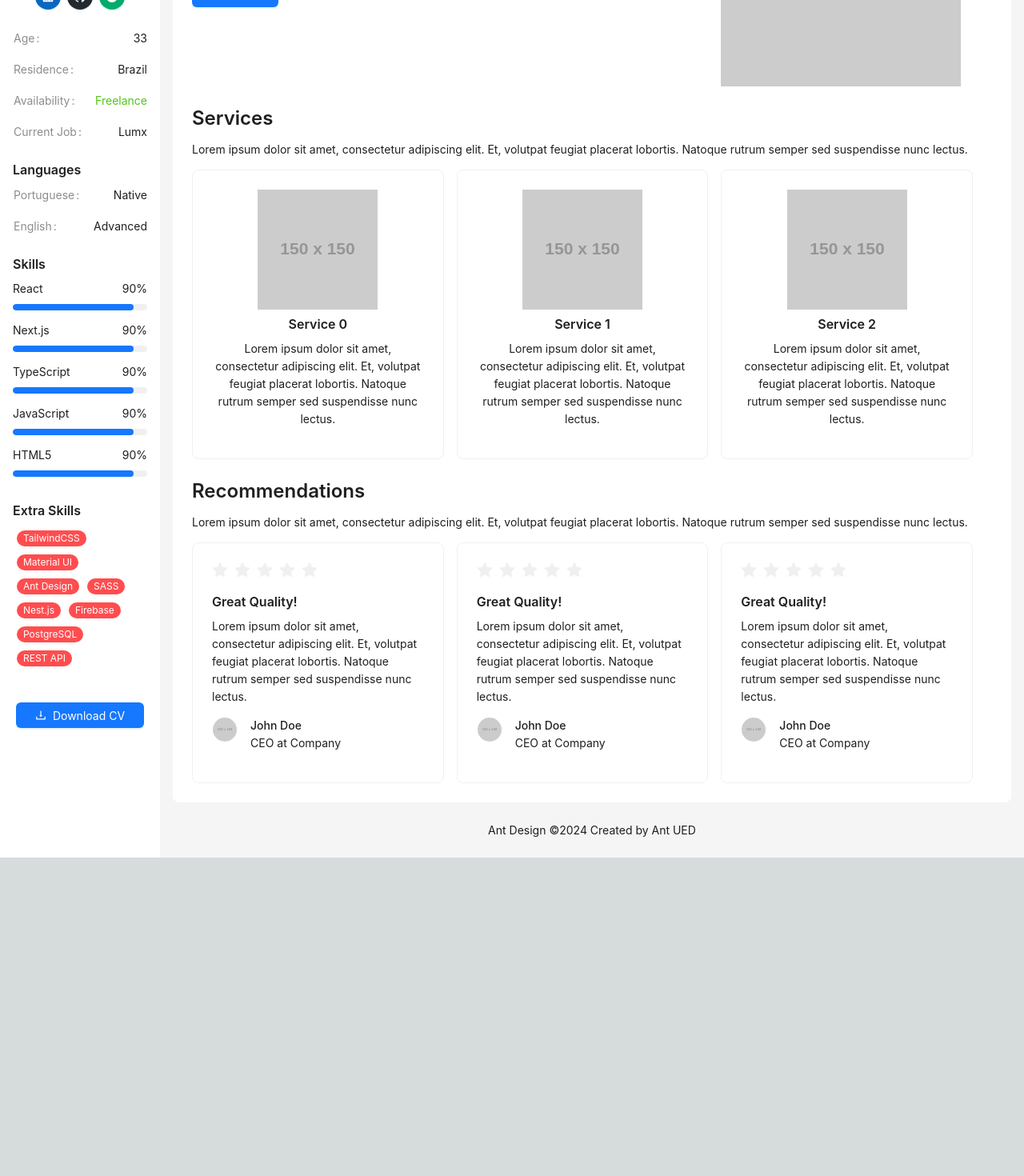
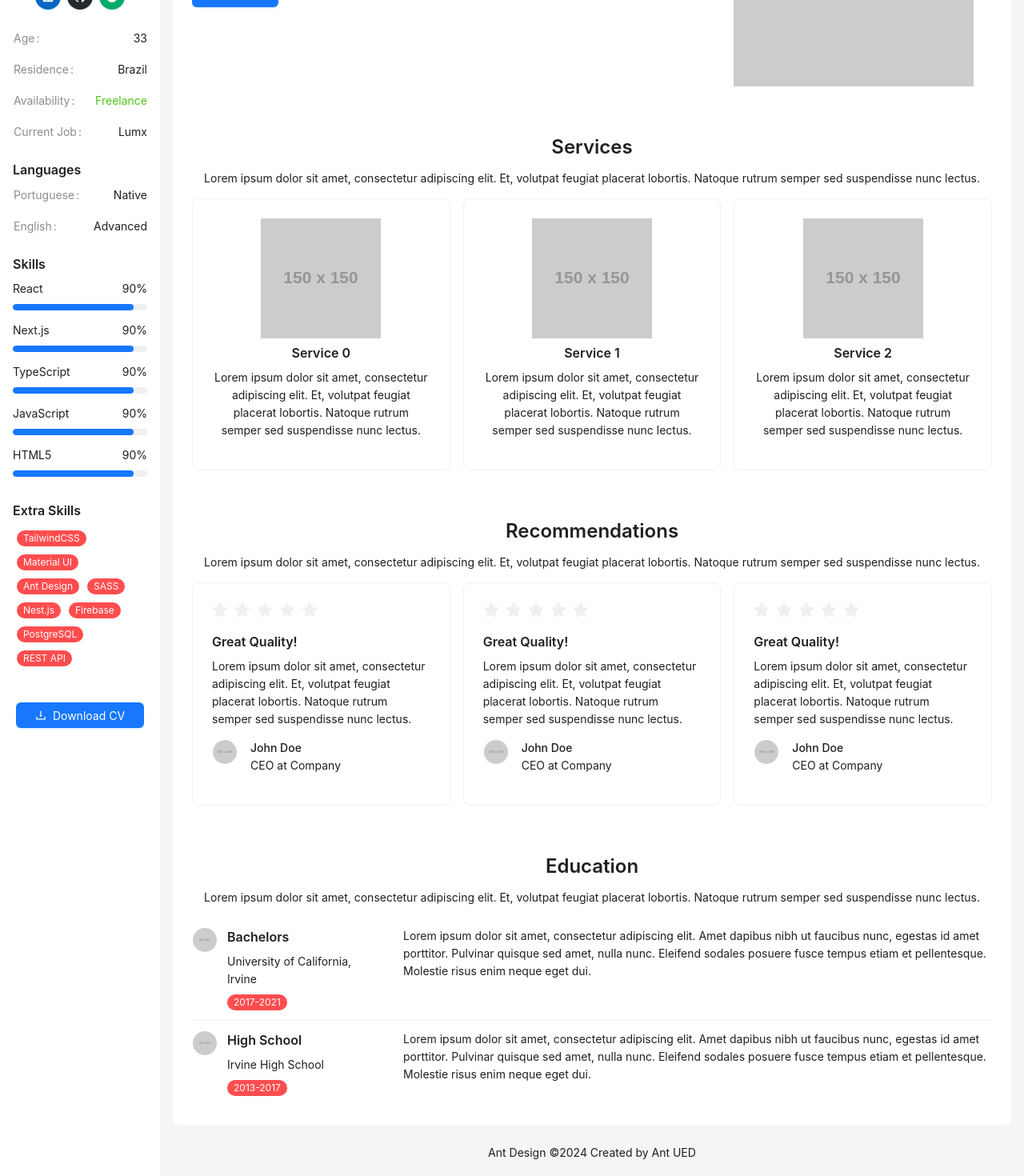
Before and after one commit to thamys/thamysg, a Next.js app: page / in a window 1280 px wide. Shown: the part 240-1710 px from the top of the page at 80% size. Before the commit the page ends 1312 px from the top, so only its background shows below. Built offline with nearby package versions, Linux system fonts and the light colour scheme.

Commit message:
Edducation

```diff
--- /dev/null
+++ b/app/education/constants.ts
@@ -0,0 +1,33 @@
+interface DataType {
+  gender?: string;
+  name: {
+    title?: string;
+    first?: string;
+    last?: string;
+  };
+  email?: string;
+  picture: {
+    large?: string;
+    medium?: string;
+    thumbnail?: string;
+  };
+  nat?: string;
+  loading: boolean;
+}
+
+export const educationList = [
+  {
+    title: "Bachelors",
+    date: "2017-2021",
+    description:
+      "Lorem ipsum dolor sit amet, consectetur adipiscing elit. Amet dapibus nibh ut faucibus nunc, egestas id amet porttitor. Pulvinar quisque sed amet, nulla nunc. Eleifend sodales posuere fusce tempus etiam et pellentesque. Molestie risus enim neque eget dui.",
+    location: "University of California, Irvine",
+  },
+  {
+    title: "High School",
+    date: "2013-2017",
+    description:
+      "Lorem ipsum dolor sit amet, consectetur adipiscing elit. Amet dapibus nibh ut faucibus nunc, egestas id amet porttitor. Pulvinar quisque sed amet, nulla nunc. Eleifend sodales posuere fusce tempus etiam et pellentesque. Molestie risus enim neque eget dui.",
+    location: "Irvine High School",
+  },
+];
--- /dev/null
+++ b/app/education/index.tsx
@@ -0,0 +1,63 @@
+"use client";
+import {
+  Avatar,
+  Badge,
+  Button,
+  Col,
+  Flex,
+  List,
+  Row,
+  Skeleton,
+  Space,
+  Typography,
+} from "antd";
+import React, { useEffect, useState } from "react";
+import { educationList } from "./constants";
+const EducationComponent = () => {
+  return (
+    <Col id="education" span={24}>
+      <Row>
+        <Col span={24} className="text-center">
+          <Typography.Title level={3}>Education</Typography.Title>
+          <Typography.Paragraph>
+            Lorem ipsum dolor sit amet, consectetur adipiscing elit. Et,
+            volutpat feugiat placerat lobortis. Natoque rutrum semper sed
+            suspendisse nunc lectus.
+          </Typography.Paragraph>
+        </Col>
+        <Col span={24}>
+          <List
+            className="w-full"
+            itemLayout="horizontal"
+            dataSource={educationList}
+            renderItem={(item) => (
+              <List.Item className="w-full">
+                <Flex gap={24}>
+                  <Col className="min-w-60">
+                    <Flex gap={12}>
+                      <Avatar src="https://via.placeholder.com/60" />
+                      <Flex gap={8} vertical>
+                        <Typography.Title level={5} className="!mb-0">
+                          {item.title}
+                        </Typography.Title>
+                        <Typography.Text className="!mt-0">
+                          {item.location}
+                        </Typography.Text>
+                        <Badge status="success" count={item.date} />
+                      </Flex>
+                    </Flex>
+                  </Col>
+                  <Col className="w-full grow">
+                    <Typography.Text>{item.description}</Typography.Text>
+                  </Col>
+                </Flex>
+              </List.Item>
+            )}
+          />
+        </Col>
+      </Row>
+    </Col>
+  );
+};
+
+export default EducationComponent;
--- a/app/page.tsx
+++ b/app/page.tsx
@@ -12,10 +12,12 @@ import {
 } from "antd";
 import React from "react";
 import RecommendationsComponent from "./recommendations";
+import ServicesComponent from "./services";
+import EducationComponent from "./education";
 
 const LandingPage = () => {
   return (
-    <Row gutter={[24, 24]} className="w-full">
+    <Row gutter={[0, 60]} className="w-full">
       <Col span={24} id="hero">
         <Row gutter={[16, 16]}>
           <Col span={16}>
@@ -34,34 +36,9 @@ const LandingPage = () => {
           </Col>
         </Row>
       </Col>
-      <Col span={24} id="services">
-        <Row>
-          <Col span={24}>
-            <Typography.Title level={3}>Services</Typography.Title>
-            <Typography.Paragraph>
-              Lorem ipsum dolor sit amet, consectetur adipiscing elit. Et,
-              volutpat feugiat placerat lobortis. Natoque rutrum semper sed
-              suspendisse nunc lectus.
-            </Typography.Paragraph>
-          </Col>
-          <div className="grid grid-flow-row grid-cols-3 gap-4 grow">
-            {Array(3)
-              .fill(0)
-              .map((_, index) => (
-                <Card className="w-full flex-grow text-center">
-                  <Image src="https://via.placeholder.com/150" alt="Service" />
-                  <Typography.Title level={5}>Service {index}</Typography.Title>
-                  <Typography.Paragraph>
-                    Lorem ipsum dolor sit amet, consectetur adipiscing elit. Et,
-                    volutpat feugiat placerat lobortis. Natoque rutrum semper
-                    sed suspendisse nunc lectus.
-                  </Typography.Paragraph>
-                </Card>
-              ))}
-          </div>
-        </Row>
-      </Col>
+      <ServicesComponent />
       <RecommendationsComponent />
+      <EducationComponent/>
     </Row>
   );
 };
--- a/app/recommendations.tsx
+++ b/app/recommendations/index.tsx
@@ -5,7 +5,7 @@ const RecommendationsComponent = () => {
   return (
     <Col span={24} id="recommendations">
       <Row>
-        <Col span={24}>
+        <Col span={24} className="text-center">
           <Typography.Title level={3}>Recommendations</Typography.Title>
           <Typography.Paragraph>
             Lorem ipsum dolor sit amet, consectetur adipiscing elit. Et,
--- /dev/null
+++ b/app/services/index.tsx
@@ -0,0 +1,39 @@
+'use client';
+import { Card, Col, Image, Row, Typography } from "antd";
+import React from "react";
+
+const ServicesComponent = () => {
+  return (
+    <Col span={24} id="services">
+      <Row>
+        <Col span={24} className="text-center">
+          <Typography.Title level={3}>Services</Typography.Title>
+          <Typography.Paragraph>
+            Lorem ipsum dolor sit amet, consectetur adipiscing elit. Et,
+            volutpat feugiat placerat lobortis. Natoque rutrum semper sed
+            suspendisse nunc lectus.
+          </Typography.Paragraph>
+        </Col>
+        <Col span={24}>
+          <div className="grid grid-flow-row grid-cols-3 gap-4 grow">
+            {Array(3)
+              .fill(0)
+              .map((_, index) => (
+                <Card className="w-full flex-grow text-center">
+                  <Image src="https://via.placeholder.com/150" alt="Service" />
+                  <Typography.Title level={5}>Service {index}</Typography.Title>
+                  <Typography.Paragraph>
+                    Lorem ipsum dolor sit amet, consectetur adipiscing elit. Et,
+                    volutpat feugiat placerat lobortis. Natoque rutrum semper
+                    sed suspendisse nunc lectus.
+                  </Typography.Paragraph>
+                </Card>
+              ))}
+          </div>
+        </Col>
+      </Row>
+    </Col>
+  );
+};
+
+export default ServicesComponent;
--- a/app/template.tsx
+++ b/app/template.tsx
@@ -1,25 +1,10 @@
 'use client';
 import React, { PropsWithChildren } from "react";
-import {
-  UploadOutlined,
-  UserOutlined,
-  VideoCameraOutlined,
-} from "@ant-design/icons";
-import { Layout, Menu, theme } from "antd";
+import { Layout, theme } from "antd";
 import SidebarComponent from "./sidebar";
 
-const { Header, Content, Footer, Sider } = Layout;
+const { Content, Footer, Sider } = Layout;
 
-const items = [
-  UserOutlined,
-  VideoCameraOutlined,
-  UploadOutlined,
-  UserOutlined,
-].map((icon, index) => ({
-  key: String(index + 1),
-  icon: React.createElement(icon),
-  label: `nav ${index + 1}`,
-}));
 
 const AppTemplate: React.FC<PropsWithChildren> = ({ children }) => {
   const {
--- /dev/null
+++ b/app/work-history/constants.ts
@@ -0,0 +1,20 @@
+
+interface DataType {
+  gender?: string;
+  name: {
+    title?: string;
+    first?: string;
+    last?: string;
+  };
+  email?: string;
+  picture: {
+    large?: string;
+    medium?: string;
+    thumbnail?: string;
+  };
+  nat?: string;
+  loading: boolean;
+}
+
+const count = 3;
+const fakeDataUrl = `https://randomuser.me/api/?results=${count}&inc=name,gender,email,nat,picture&noinfo`;
--- /dev/null
+++ b/app/work-history/index.tsx
@@ -0,0 +1,122 @@
+'use client';
+import { Avatar, Button, Col, List, Row, Skeleton, Typography } from "antd";
+import React, { useEffect, useState } from "react";
+
+interface DataType {
+  gender?: string;
+  name: {
+    title?: string;
+    first?: string;
+    last?: string;
+  };
+  email?: string;
+  picture: {
+    large?: string;
+    medium?: string;
+    thumbnail?: string;
+  };
+  nat?: string;
+  loading: boolean;
+}
+
+const count = 3;
+const fakeDataUrl = `https://randomuser.me/api/?results=${count}&inc=name,gender,email,nat,picture&noinfo`;
+
+
+const EducationComponent = () => {
+  const [initLoading, setInitLoading] = useState(true);
+  const [loading, setLoading] = useState(false);
+  const [data, setData] = useState<DataType[]>([]);
+  const [list, setList] = useState<DataType[]>([]);
+
+  useEffect(() => {
+    fetch(fakeDataUrl)
+      .then((res) => res.json())
+      .then((res) => {
+        setInitLoading(false);
+        setData(res.results);
+        setList(res.results);
+      });
+  }, []);
+
+  const onLoadMore = () => {
+    setLoading(true);
+    setList(
+      data.concat(
+        [...new Array(count)].map(() => ({
+          loading: true,
+          name: {},
+          picture: {},
+        }))
+      )
+    );
+    fetch(fakeDataUrl)
+      .then((res) => res.json())
+      .then((res) => {
+        const newData = data.concat(res.results);
+        setData(newData);
+        setList(newData);
+        setLoading(false);
+        // Resetting window's offsetTop so as to display react-virtualized demo underfloor.
+        // In real scene, you can using public method of react-virtualized:
+        // https://stackoverflow.com/questions/46700726/how-to-use-public-method-updateposition-of-react-virtualized
+        window.dispatchEvent(new Event("resize"));
+      });
+  };
+
+  const loadMore =
+    !initLoading && !loading ? (
+      <div
+        style={{
+          textAlign: "center",
+          marginTop: 12,
+          height: 32,
+          lineHeight: "32px",
+        }}
+      >
+        <Button onClick={onLoadMore}>loading more</Button>
+      </div>
+    ) : null;
+  return (
+    <Col id="education" span={24}>
+      <Row>
+        <Col span={24} className="text-center">
+          <Typography.Title level={3}>Education</Typography.Title>
+          <Typography.Paragraph>
+            Lorem ipsum dolor sit amet, consectetur adipiscing elit. Et,
+            volutpat feugiat placerat lobortis. Natoque rutrum semper sed
+            suspendisse nunc lectus.
+          </Typography.Paragraph>
+        </Col>
+        <Col span={24}>
+          <List
+            className="demo-loadmore-list"
+            loading={initLoading}
+            itemLayout="horizontal"
+            loadMore={loadMore}
+            dataSource={list}
+            renderItem={(item) => (
+              <List.Item
+                actions={[
+                  <a key="list-loadmore-edit">edit</a>,
+                  <a key="list-loadmore-more">more</a>,
+                ]}
+              >
+                <Skeleton avatar title={false} loading={item.loading} active>
+                  <List.Item.Meta
+                    avatar={<Avatar src={item.picture.large} />}
+                    title={<a href="https://ant.design">{item.name?.last}</a>}
+                    description="Ant Design, a design language for background applications, is refined by Ant UED Team"
+                  />
+                  <div>content</div>
+                </Skeleton>
+              </List.Item>
+            )}
+          />
+        </Col>
+      </Row>
+    </Col>
+  );
+};
+
+export default EducationComponent;
```
